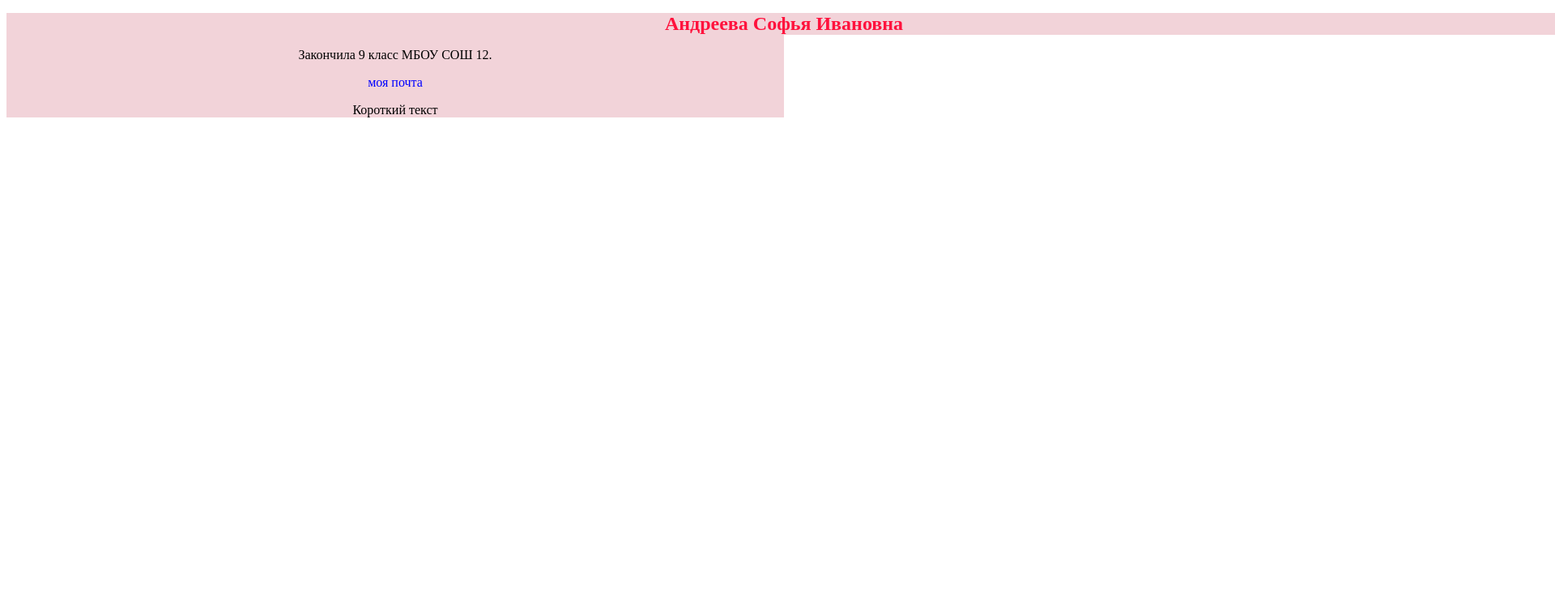
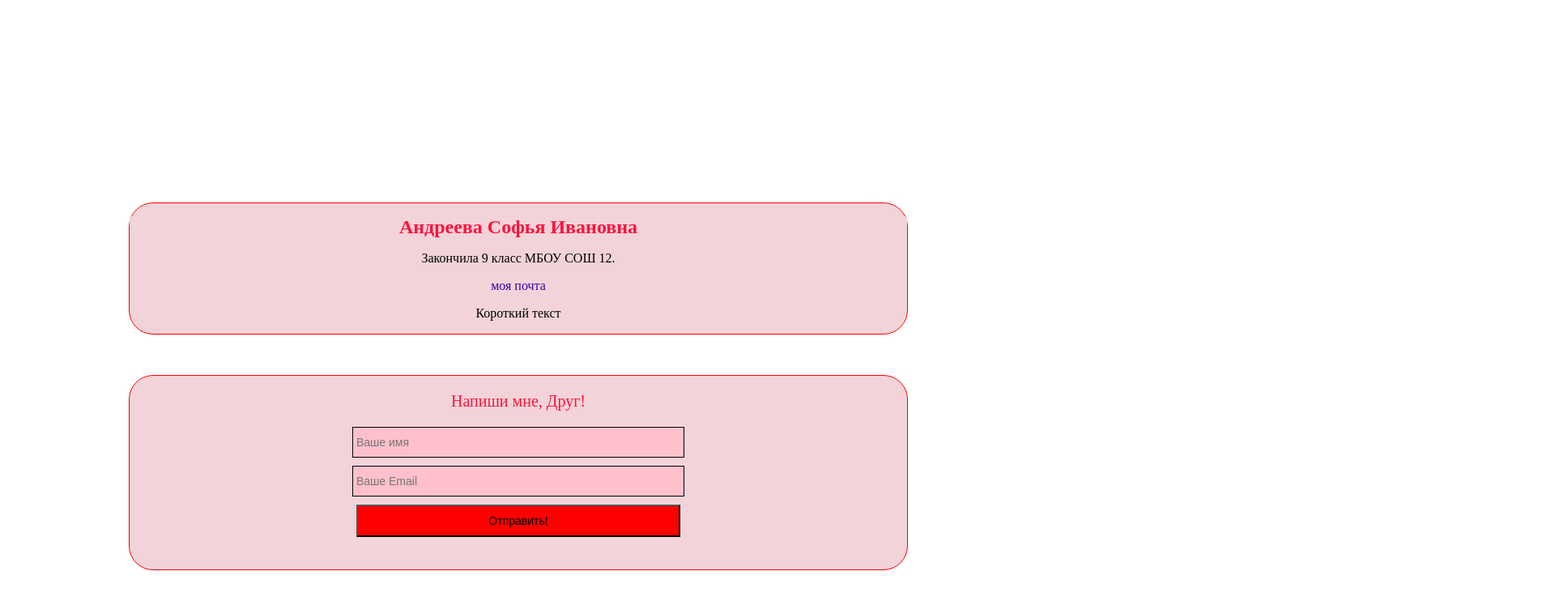
Before and after one commit to SonyaAndreeva/lms-2, a plain HTML site: page index.html in a window 1280 px wide. Shown: the whole page at 81% size, 1920 px wide, since content can reach past the window. Drawn offline with Linux system fonts and the light colour scheme.

Commit message:
ya ne znay

```diff
--- a/index.html
+++ b/index.html
@@ -5,11 +5,19 @@
 	<title>сайтик</title>
 	</head>
 	<body>
-	<div class="header">
+	<div class="header container">
 	<h1 class="h1">Андреева Софья Ивановна</h1>
 	<p>Закончила 9 класс МБОУ СОШ 12.</p>
 	<a class="href" href="mailto:sofyaandreeva151106@gmail.ru">моя почта</a>
 	<p class="text">Короткий текст</p>
 	</div>
+	<div class="feedback container">
+	<p>Напиши мне, Друг!</p>
+	<form class="form">
+		<input class="form__input" placeholder="Ваше имя" type="text" />
+		<input class="form__input" placeholder="Ваше Email" type="mail" />
+		<button class="form__button">Отправить!</button>
+	</form>
+	</div>
 	</body>
 </html>
--- a/style.css
+++ b/style.css
@@ -1,17 +1,17 @@
 .h1{
-	width: 1920px;
+
 	background: #f2d3d9;
 	color: #ff123d;
 	font-size:24px;
 	text-align: center;
 }
 .href{
-	color:#0000FF;
+	color:#3602a6;
 	font-size:16px;
 	text-decoration: none;
 }
-.text:hover{
-	color:#FF1493;
+.text:{
+	color:#3602a6;
 	font-size:16px;
 	text-decoration: none;
 }
@@ -22,8 +22,42 @@
 .header{
 	width: 960px;
 	background: #f2d3d9;
-
+	margin: auto;
+	margin-top: 250px;
 	text-align: center;
 	font-size:16px;
+	border: 1px solid #ff0000;
+	border-radius: 30px;
 
 }
+.feedback{
+	color: #ff123d;
+	font-size:20px;
+	margin: 50px auto;
+	background: #f2d3d9;
+	padding-bottom: 40px;
+}
+.container{
+	width: 960px;
+	border: 1px solid #ff0000;
+	border-radius: 30px;
+	text-align: center;
+}
+.form__input{
+	margin:auto;
+	margin-bottom: 10px;
+	display: block;
+	width: 400px;
+	background: pink;
+	border: 1px solid;
+	font-size: 14px;
+	padding: 10px 4px;
+
+}
+.form__button{
+	width: 400px;
+	background: red;
+	padding: 10px;
+	font-size: 14px;
+
+}
```
